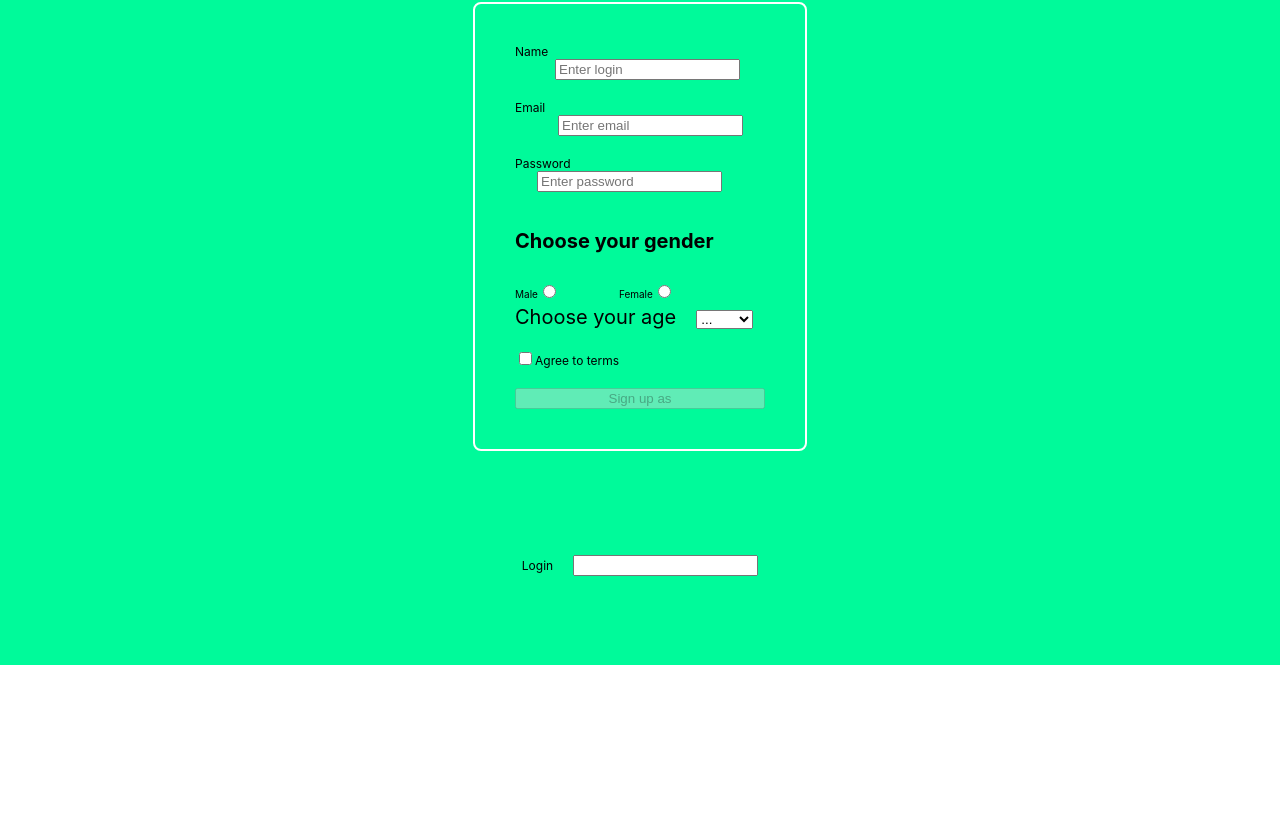
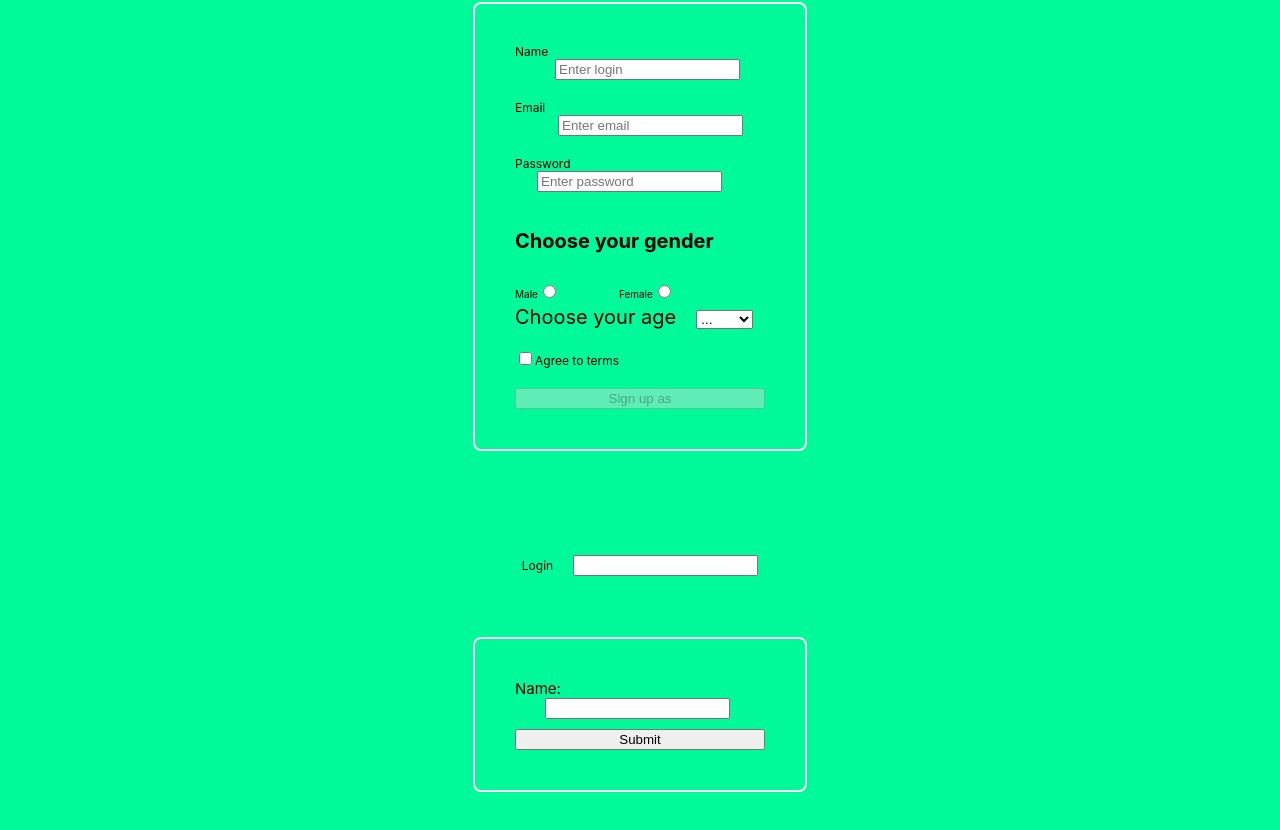
Before and after one commit to VictorSelischev/react-49-conspect, a React (Create React App) app: page / in a window 1280 px wide. Shown: the part 1348-2178 px from the top of the page. Before the commit the page ends 2013 px from the top, so only its background shows below. Built offline with nearby package versions, Linux system fonts and the light colour scheme.

Commit message:
Простая форма в Реакт

```diff
--- a/src/App.jsx
+++ b/src/App.jsx
@@ -9,6 +9,7 @@ import { LoginForm } from './components/LoginForm/LoginForm';
 import { AppForm } from './components/AppForm/AppForm';
 import { SignUpForm } from './components/SignUpForm/SignUpForm';
 import { FormId } from './components/FormId/FormId';
+import { FormReact } from './components/FormReact/FormReact';
 
 export const App = () => {
   return (
@@ -38,6 +39,7 @@ export const App = () => {
       <AppForm />
       <SignUpForm onSubmit={values => console.log(values)} />
       <FormId />
+      <FormReact />
     </div>
   );
 };
--- /dev/null
+++ b/src/components/FormReact/FormReact.jsx
@@ -0,0 +1,30 @@
+import { Component } from 'react';
+
+class FormReact extends Component {
+  state = {};
+
+  render() {
+    return (
+      <form
+        className="section"
+        style={{
+          display: 'flex',
+          flexDirection: 'column',
+          width: '250px',
+          border: '2px solid white',
+          borderRadius: '8px',
+          padding: '40px',
+          marginTop: '60px',
+        }}
+      >
+            <label style={{ fontSize: '15px' }}>
+          Name:
+          <input style={{marginLeft: "30px", marginBottom: '10px'}} type="text" name="name" />
+        </label>
+        <input type="submit" value="Submit" />
+      </form>
+    );
+  }
+}
+
+export { FormReact };
```
Also changed, not shown: src/components/FormReact/FormReact.module.css (added).
